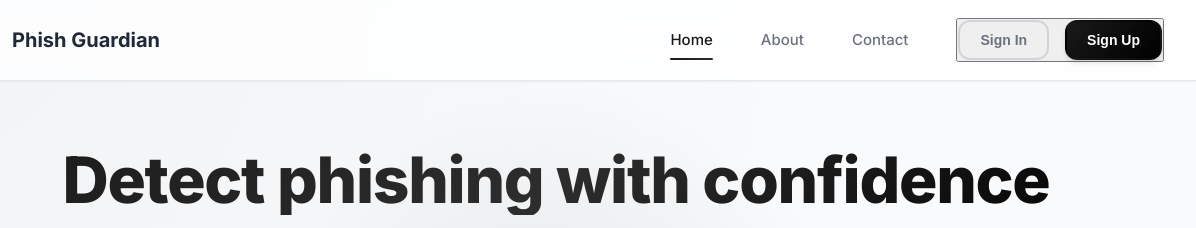
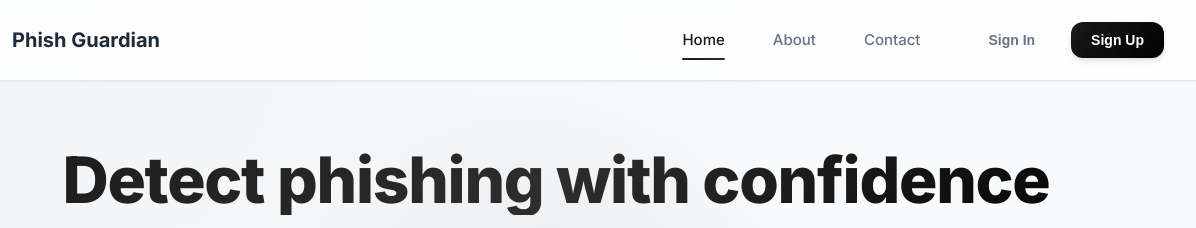
Before and after one commit to Qhelani01/Phish-Guardian, a website: page frontend/index.html in a window 1280 px wide. Shown: the top 228 px of the page, 84-1280 px from the left. Drawn offline with Linux system fonts and the light colour scheme; no server answers.

Commit message:
Remove borders from Sign In and Sign Up buttons
- Removed individual button borders from .btn-signin and .btn-signup
- Changed border from 2px solid to none for cleaner appearance
- Removed border-color styling from Sign In button
- Added border: none to nav-auth-buttons container to remove any default button styling
- Buttons now have a cleaner, borderless design

```diff
--- a/frontend/styles.css
+++ b/frontend/styles.css
@@ -262,6 +262,10 @@ body {
   display: flex;
   gap: var(--spacing);
   align-items: center;
+  background: none;
+  border: none;
+  padding: 0;
+  margin: 0;
 }
 
 .btn-signin,
@@ -273,18 +277,16 @@ body {
   font-size: 0.875rem;
   transition: all var(--transition);
   display: inline-block;
-  border: 2px solid transparent;
+  border: none;
 }
 
 .btn-signin {
   color: var(--text-secondary);
   background: transparent;
-  border-color: var(--gray-300);
 }
 
 .btn-signin:hover {
   color: var(--primary);
-  border-color: var(--primary);
   background: rgba(26, 26, 26, 0.05);
   transform: translateY(-2px);
   box-shadow: var(--shadow);
@@ -293,7 +295,6 @@ body {
 .btn-signup {
   color: white;
   background: linear-gradient(135deg, var(--primary) 0%, var(--primary-dark) 100%);
-  border-color: transparent;
   box-shadow: var(--shadow);
 }
 
```
